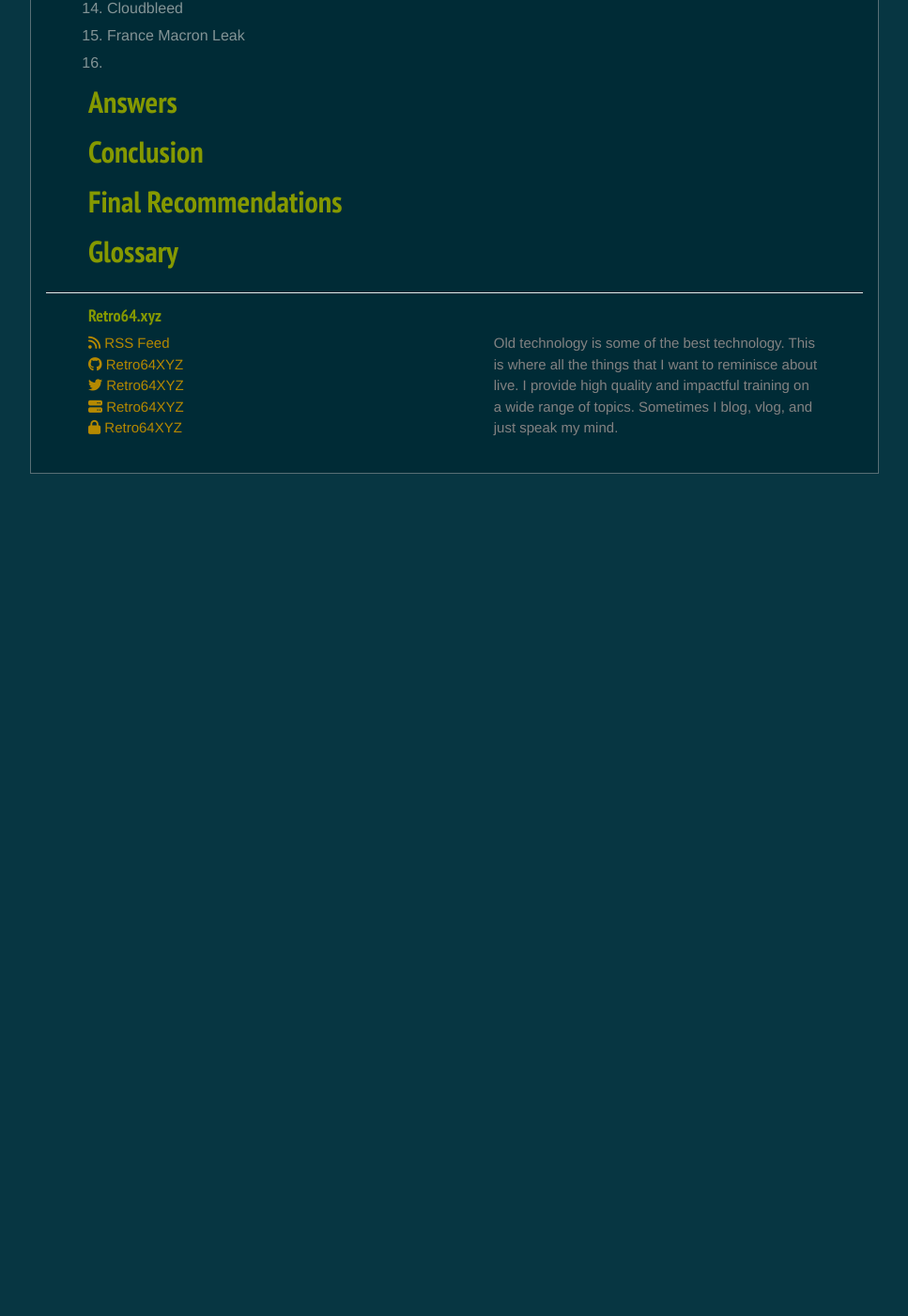
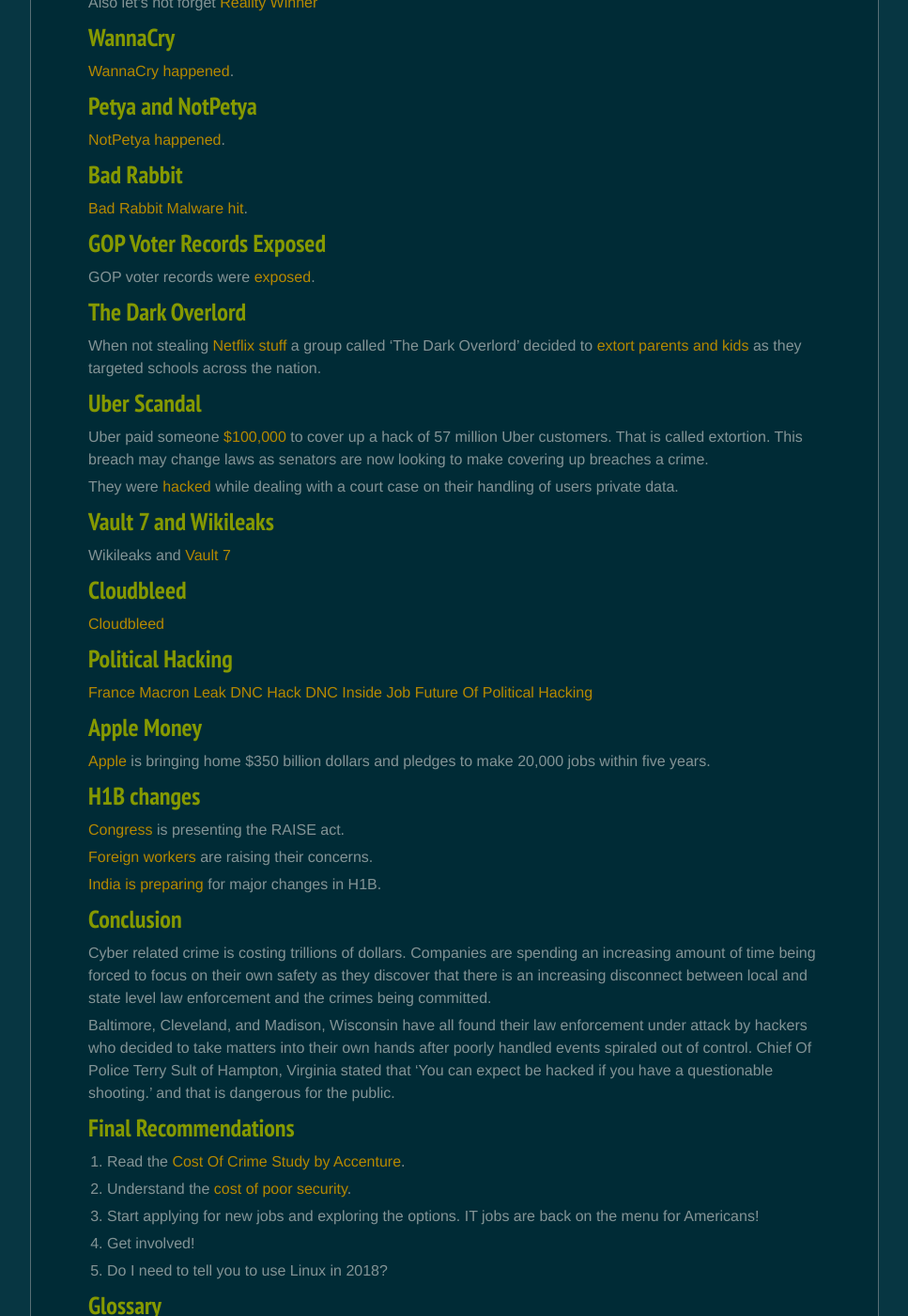
Before and after one commit to Retro64XYZ/retro64xyz.github.io, a Jekyll site: the page built from _posts/2018-01-09-2018-recap.md, in a window 1280 px wide and 1400 px high, scrolled down 1646 px. Shown: the whole window at 94% size, without its empty margins (156-1123 px from the left). Built offline with Jekyll 4.4.1, drawn with Linux system fonts in a browser that asks for light colours; nearby versions of some CDN libraries; before the commit the page ends 2166 px from its top, so only the background shows below that; some of the changed text lies outside the part shown.

Commit message:
Ready For Publish

```diff
--- a/_posts/2018-01-09-2018-recap.md
+++ b/_posts/2018-01-09-2018-recap.md
@@ -27,103 +28,173 @@
 
 ## Major Events
 
-1. [Swatting][CallOfDutyShooting] continues to be an issue with the first known
-   death from a swatting call occurring this year.
+### Swatting
 
-   @Swautistic, the individual who claimed responsibility to getting an unarmed
-   man killed in Kansas has previously claimed to be responsible for -
+[Swatting][CallOfDutyShooting] continues to be an issue with the first known
+death from a swatting call occurring this year.
 
-   - 100+ School Threats
+@Swautistic, the individual who claimed responsibility to getting an unarmed
+man killed in Kansas has previously claimed to be responsible for -
 
-   - 10+ Residence Threats
+- 100+ School Threats
 
-   - Was previously convicted for calling in a bomb threat to an ABC affiliate
+- 10+ Residence Threats
 
-   Tyler Barris, AKA @Swautistic will have had his Extradition Proceeding Hearing
-   on 02/02/2018 and his current case number is BA464000. Documents about the case
-   are available from the Superior Court Of California for a cost of approximately
-   $5.00. He will be charged with Manslaughter.
+- Was previously convicted for calling in a bomb threat to an ABC affiliate
 
+Tyler Barris, AKA @Swautistic will have had his Extradition Proceeding Hearing
+on 02/02/2018 and his current case number is BA464000. Documents about the case
+are available from the Superior Court Of California for a cost of approximately
+$5.00. He will be charged with Manslaughter.
 
-2. A '[Hot Cop][HotCop]' posts anti semitic things on his social media and gets
-   fired after previously going viral and becoming known for being 'super
-   sexy'.
+[LA Court](http://www.lacourt.org/criminalcasesummary/ui/)
+[PACER](https://www.pacer.gov/)
+[Kansas Courts](https://www.kansas.gov/countyCourts/)
 
-   This Florida Police Officer decided to make jokes about Hitler, Jews, and
-   otherwise do dumb shit on the computer. He made the comments back between
-   2011 and 2013 but after becoming famous, others decided to go through records
-   of his online history. He has since been fired.
+### The Hot Cop Was Fired
 
-3. The [ESports Group ESEA][ESports] was the victim of a failed extortion
-   attempt and lost 1.5 million profiles. Data lost included addresses, logins,
-   names, web site urls, Steam ID, Xbox ID, and PSN IDs.
+A '[Hot Cop][HotCop]' posts anti semitic things on his social media and gets
+fired after previously going viral and becoming known for being 'super
+sexy'.
 
-   - An extortion attempt was made for a sum of $100,000
+This Florida Police Officer decided to make jokes about Hitler, Jews, and
+otherwise do dumb shit on the computer. He made the comments back between
+2011 and 2013 but after becoming famous, others decided to go through records
+of his online history. He has since been fired.
 
-   - 1.5 million accounts are at risk
+### Esports Extortion Attempt
 
-   - Intellectual Property was stolen as well
+The [ESports Group ESEA][ESports] was the victim of a failed extortion
+attempt and lost 1.5 million profiles. Data lost included addresses, logins,
+names, web site urls, Steam ID, Xbox ID, and PSN IDs.
 
-4. Equifax was hacked and this is what happened.
+- An extortion attempt was made for a sum of $100,000
 
-   - Attackers gained access to about 50% of the US Populations data
-   - Breach was announced
-   - Stocks Plummet nearly 15%
-   - Senior Security Executives retire (Yes, the music teacher lady)
-   - Equifax CEO says their sorry by penning a letter in an op-ed
-   - Senators start investigating
-   - Equifax Chief Information Officer and Chief Security Officer quit
-   - Equifax sends users to a bogus website accidently and funnels victims to be
-     victimized again
-   - Equifax CEO retires
-   - Equifax says 2.5 million more people may be victims
-   - Equifax admits that mistakes were made
+- 1.5 million accounts are at risk
 
-5. [Yahoo][YahooHacked] was hacked. Again. Like again again. Not just that one
-   time or that other time. But yes, again.
+- Intellectual Property was stolen as well
 
-   Marissa Mayer had a [senate hearing][SenateHearing].
+### Equifax Hack
 
-   Yahoo got breached by 'very sophisticated hackers'. [Spear Fishing][YahooSpear].
+[Equifax was hacked][equifaxone] and this is what happened.
+Then they [screwed up][equifaxdb] again.
 
-6. [Shadow Brokers][ShadowBrokers] leaked stuff from the NSA. They probably
-   stole a lot of their leaks from [Harold Martin][NSAContractor]. He stolen
-   50 Terabytes of data.
+- Attackers gained access to about 50% of the US Populations data
+- Breach was announced
+- Stocks Plummet nearly 15%
+- Senior Security Executives retire (Yes, the music teacher lady)
+- Equifax CEO says their sorry by penning a letter in an op-ed
+- Senators start investigating
+- Equifax Chief Information Officer and Chief Security Officer quit
+- Equifax sends users to a bogus website accidently and funnels victims to be
+  [victimized again][equifaxtwo]
+- Equifax CEO retires
+- Equifax says 2.5 million more people may be victims
+- Equifax admits that mistakes were made
 
-   Also let's not forget [Reality Winner][RealWinner]
+### Another Yahoo Hack
 
-7. [WannaCry happened][Wannacry].
+[Yahoo][YahooHack] was hacked. Again. Like again again. Not just that one
+time or that other time. But yes, again.
 
-8. [NotPetya happened][notpetya].
+Marissa Mayer had a [senate hearing][SenateHearing].
 
-9. [Bad Rabbit Malware hit][therabbit].
+Yahoo got breached by 'very sophisticated hackers'. [Spear Fishing][YahooSpear].
 
-10. GOP voter records were [exposed][gopvoters].
+### Shadow Brokers
 
-11. When not stealing [Netflix stuff][xtort1] a group called 'The Dark
-	Overlord' decided to [extort parents and kids][xtort2] as they targetted
-	schools across the nation.
+[Shadow Brokers][ShadowBrokers] leaked stuff from the NSA. They probably
+stole a lot of their leaks from [Harold Martin][NSAContractor]. He stole
+50 Terabytes of data.
 
+Also let's not forget [Reality Winner][RealWinner]
 
-12. Uber paid someone $100,000 to cover up a hack of 57 million Uber customers.
-    That is called extortion. This breach may change laws as senators are now looking
-	to make covering up breaches a crime.
+### WannaCry
 
-13. Wikileaks and Vault 7
+[WannaCry happened][Wannacry].
 
-14. Cloudbleed
+### Petya and NotPetya
 
-15. France Macron Leak
+[NotPetya happened][notpetya].
 
-16.
+### Bad Rabbit
 
-## Answers
+[Bad Rabbit Malware hit][therabbit].
 
-## Conclusion
+### GOP Voter Records Exposed
 
-## Final Recommendations
+GOP voter records were [exposed][gopvoters].
 
-## Glossary
+### The Dark Overlord
+
+When not stealing [Netflix stuff][xtort1] a group called 'The Dark
+Overlord' decided to [extort parents and kids][xtort2] as they targeted
+schools across the nation.
+
+### Uber Scandal
+
+Uber paid someone [$100,000][uberhack] to cover up a hack of 57 million Uber
+customers.  That is called extortion. This breach may change laws as senators
+are now looking to make covering up breaches a crime.
+
+They were [hacked][uberhackprev] while dealing with a court case on their
+handling of users private data.
+
+### Vault 7 and Wikileaks
+
+Wikileaks and [Vault 7][vault7]
+
+### Cloudbleed
+
+[Cloudbleed][cloudbleed]
+
+### Political Hacking
+
+[France Macron Leak][macronleak]
+[DNC Hack][dnchacking]
+[DNC Inside Job][dncinside]
+[Future Of Political Hacking][politicalhacking]
+
+### Apple Money
+
+[Apple][applemoney] is bringing home $350 billion dollars and pledges to make
+20,000 jobs within five years.
+
+### H1B changes
+
+[Congress][congressraise] is presenting the RAISE act.
+
+[Foreign workers][h1bconcerns] are raising their concerns.
+
+[India is preparing][timeofindia] for major changes in H1B.
+
+### Conclusion
+
+Cyber related crime is costing trillions of dollars. Companies are spending an
+increasing amount of time being forced to focus on their own safety as they
+discover that there is an increasing disconnect between local and state level
+law enforcement and the crimes being committed.
+
+Baltimore, Cleveland, and Madison, Wisconsin have all found their law
+enforcement under attack by hackers who decided to take matters into their own
+hands after poorly handled events spiraled out of control. Chief Of Police
+Terry Sult of Hampton, Virginia stated that 'You can expect be hacked if you
+have a questionable shooting.' and that is dangerous for the public.
+
+### Final Recommendations
+
+1. Read the [Cost Of Crime Study by Accenture][costofcrime].
+
+2. Understand the [cost of poor security][securitycosts].
+
+3. Start applying for new jobs and exploring the options. IT jobs are back on the
+   menu for Americans!
+
+4. Get involved!
+
+5. Do I need to tell you to use Linux in 2018?
+
+### Glossary
 
 [CallOfDutyShooting]: http://archive.is/zpnfu 'Swatting Hoax Kills Man'
 [HotCop]: http://archive.is/neAkw 'A Super Sexy Cop Gets Fired For Social Media'
@@ -140,3 +211,20 @@
 [gopvoters]: http://archive.is/7KuO5 'GOP Voter Records Leaked'
 [xtort1]: http://archive.is/sUr7j 'Dark Overlord attacks Netflix'
 [xtort2]: http://archive.is/VOfmn 'Dark Overlord threatens kids'
+[vault7]: http://archive.is/KMz2v 'Wikileaks Press Release'
+[cloudbleed]: http://archive.is/ScHQN 'Blog Post - Cloudflare'
+[macronleak]: http://archive.is/X9WQB 'Email Leaks In French Presidential Race'
+[uberhack]: http://archive.is/3xI5n 'Uber pays off hackers'
+[applemoney]: http://archive.is/fiGDN 'Apple makes some promises.'
+[congressraise]: http://archive.is/5rLct 'The RAISE act makes changes to H1B'
+[h1bconcerns]: http://archive.is/n3p8e 'Foreign Workers Concerned'
+[timeofindia]: http://archive.is/VAWIr 'List Of H1B Must Haves'
+[securitycosts]: http://archive.is/zd48N 'Cost of Security'
+[equifaxone]: http://archive.is/TdMe5 'Equifax hacked'
+[equifaxtwo]: http://archive.is/QM43R 'Equifax failed at security twice'
+[equifaxdb]: http://archive.is/sWlBx 'Equifax leaked their DB'
+[dnchacking]: http://archive.is/lmre1 'DNC Hack'
+[dncinside]: http://archive.is/ZK32C 'DNC Hack Possible Inside Job'
+[politicalhacking]: http://archive.is/l1ost 'The Future Of Political Hacking'
+[uberhackprev]: http://archive.is/p1New 'Uber Was Hacked While Fighting Breach Suit'
+[costofcrime]: https://www.accenture.com/us-en/insight-cost-of-cybercrime-2017 'Cost of crime study'
```
Also changed, not shown: other parts of _posts/2018-01-09-2018-recap.md (+2 -1 lines).
